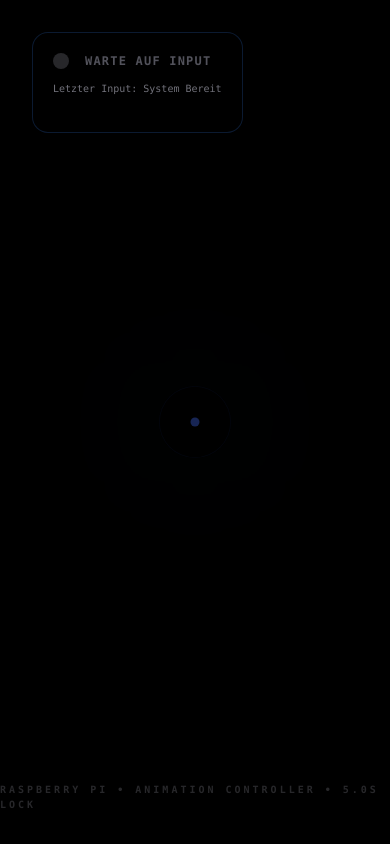
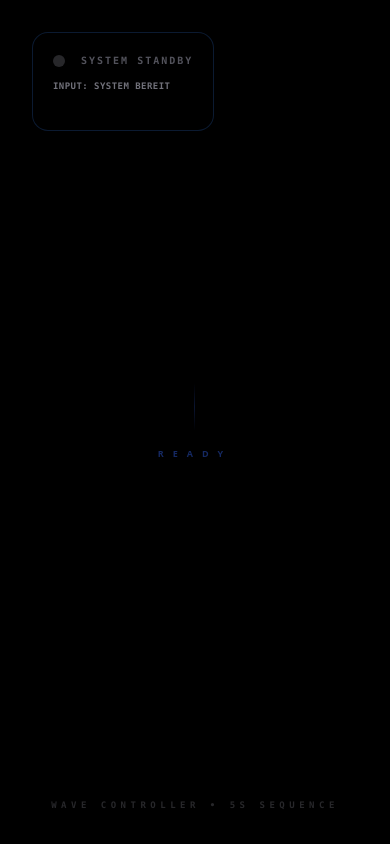
Before and after one commit to climmi/rasp_ani, a React (Vite) app: page / in a window 390 px wide. Built offline with nearby package versions, Linux system fonts and the light colour scheme.

Commit message:
feat: Refine animation visuals and input handling
Improves the visual presentation of the animation overlay with a softer gradient and a new ripple effect. Also enhances input handling by preventing animation re-triggering on key repeat and updating the last input display with more detail.

```diff
--- a/App.tsx
+++ b/App.tsx
@@ -23,7 +23,6 @@ const App: React.FC = () => {
   }, []);
 
   const triggerAnimation = useCallback(() => {
-    // Wenn die Animation bereits läuft, ignorieren wir JEDEN weiteren Input
     if (isRunningRef.current) return;
 
     isRunningRef.current = true;
@@ -32,7 +31,6 @@ const App: React.FC = () => {
 
     const startTime = Date.now();
 
-    // Countdown für das UI (alle 50ms)
     countdownIntervalRef.current = window.setInterval(() => {
       const elapsed = Date.now() - startTime;
       const remaining = Math.max(0, (DURATION_MS - elapsed) / 1000);
@@ -43,7 +41,6 @@ const App: React.FC = () => {
       }
     }, 50);
 
-    // Der garantierte Timeout für das Ende nach 5 Sekunden
     timerRef.current = window.setTimeout(() => {
       stopAnimation();
     }, DURATION_MS);
@@ -51,7 +48,6 @@ const App: React.FC = () => {
 
   useEffect(() => {
     const handleKeyDown = (e: KeyboardEvent) => {
-      // Wichtig: Verhindert Mehrfachtrigger durch gedrückt halten
       if (e.repeat) return;
 
       const inputLabel = e.key === ' ' ? 'Leertaste' : e.key;
@@ -75,27 +71,27 @@ const App: React.FC = () => {
       className="min-h-screen w-full bg-black flex flex-col items-center justify-center overflow-hidden cursor-none select-none"
       onClick={triggerAnimation}
     >
-      {/* Status & Timer */}
+      {/* Status & Timer UI */}
       <div className="fixed top-8 left-8 z-[100] font-mono">
-        <div className="bg-black/80 backdrop-blur-xl p-5 border border-blue-500/20 rounded-2xl shadow-[0_0_30px_rgba(0,0,0,0.5)]">
+        <div className="bg-black/90 backdrop-blur-2xl p-5 border border-blue-500/20 rounded-2xl shadow-[0_0_40px_rgba(0,0,0,0.7)]">
           <div className="flex items-center gap-4 mb-3">
-            <div className={`w-4 h-4 rounded-full transition-all duration-300 ${isTriggered ? 'bg-blue-400 shadow-[0_0_15px_#60a5fa] animate-pulse' : 'bg-zinc-800'}`} />
-            <span className={`text-xs font-black tracking-widest uppercase ${isTriggered ? 'text-blue-400' : 'text-zinc-600'}`}>
-              {isTriggered ? 'Animation Aktiv' : 'Warte auf Input'}
+            <div className={`w-3 h-3 rounded-full transition-all duration-300 ${isTriggered ? 'bg-blue-400 shadow-[0_0_15px_#60a5fa] animate-pulse' : 'bg-zinc-800'}`} />
+            <span className={`text-[10px] font-black tracking-[0.2em] uppercase ${isTriggered ? 'text-blue-400' : 'text-zinc-600'}`}>
+              {isTriggered ? 'Wellen-Emitter Aktiv' : 'System Standby'}
             </span>
           </div>
 
-          <div className="text-[10px] text-zinc-500 font-medium mb-4">Letzter Input: {lastInput}</div>
+          <div className="text-[9px] text-zinc-500 font-bold mb-4 tracking-wider">INPUT: {lastInput.toUpperCase()}</div>
 
           {isTriggered && (
-            <div className="w-56">
-              <div className="flex justify-between text-[11px] text-blue-300 font-bold mb-2 tabular-nums">
-                <span>REMAINING</span>
+            <div className="w-48">
+              <div className="flex justify-between text-[10px] text-blue-300/80 font-bold mb-2 tabular-nums tracking-widest">
+                <span>TIMER</span>
                 <span>{timeLeft.toFixed(2)}s</span>
               </div>
-              <div className="w-full bg-zinc-900 h-2 rounded-full overflow-hidden p-[1px]">
+              <div className="w-full bg-zinc-950 h-1.5 rounded-full overflow-hidden">
                 <div
-                  className="h-full bg-blue-500 transition-all duration-75 ease-linear rounded-full shadow-[0_0_10px_rgba(59,130,246,0.8)]"
+                  className="h-full bg-blue-600 shadow-[0_0_10px_#2563eb] transition-all duration-75 ease-linear"
                   style={{ width: `${(timeLeft / (DURATION_MS/1000)) * 100}%` }}
                 />
               </div>
@@ -107,20 +103,17 @@ const App: React.FC = () => {
       {/* Animation Layer */}
       <AnimationOverlay isActive={isTriggered} />
 
-      {/* Zentrierter Standby-Indikator */}
+      {/* Standby Indikator */}
       {!isTriggered && (
-        <div className="relative group transition-all duration-500 scale-75 md:scale-100">
-          <div className="absolute inset-0 bg-blue-500/5 blur-[100px] rounded-full" />
-          <div className="w-24 h-24 border border-blue-900/10 rounded-full flex items-center justify-center relative bg-black/40 backdrop-blur-sm">
-            <div className="absolute inset-0 border border-blue-500/20 rounded-full animate-[ping_3s_infinite]" />
-            <div className="w-3 h-3 bg-blue-950 rounded-full" />
-          </div>
+        <div className="flex flex-col items-center gap-4 animate-pulse">
+          <div className="w-px h-12 bg-gradient-to-b from-transparent via-blue-900/50 to-transparent" />
+          <div className="text-[9px] text-blue-900 font-black tracking-[1em] uppercase">Ready</div>
         </div>
       )}
 
-      {/* Footer Branding */}
-      <div className="fixed bottom-8 text-[10px] text-zinc-800 font-mono font-bold tracking-[0.3em] uppercase">
-        Raspberry Pi • Animation Controller • 5.0s Lock
+      {/* Footer */}
+      <div className="fixed bottom-8 text-[9px] text-zinc-800 font-mono font-bold tracking-[0.5em] uppercase pointer-events-none">
+        Wave Controller • 5s Sequence
       </div>
     </div>
   );
--- a/components/AnimationOverlay.tsx
+++ b/components/AnimationOverlay.tsx
@@ -6,38 +6,53 @@ interface AnimationOverlayProps {
 }
 
 export const AnimationOverlay: React.FC<AnimationOverlayProps> = ({ isActive }) => {
+  // Wir erstellen 4 Wellen-Ringe für einen flüssigen Effekt
+  const rings = [0, 1, 2, 3];
+
   return (
     <div
-      className={`fixed inset-0 pointer-events-none z-40 transition-opacity duration-300 ${
-        isActive ? 'opacity-100' : 'opacity-0'
+      className={`fixed inset-0 pointer-events-none z-40 transition-all duration-1000 ${
+        isActive ? 'opacity-100 bg-[#000510]' : 'opacity-0 bg-black'
       }`}
     >
-      {/* Basisschicht: Dunkelblaues Leuchten */}
-      <div className={`absolute inset-0 bg-[#000814] transition-colors duration-500 ${isActive ? 'bg-[#001d3d]' : 'bg-black'}`} />
-
-      {/* Pulsierende Lichtquelle */}
+      {/* Zentraler Leuchteffekt */}
       {isActive && (
         <div className="absolute inset-0 flex items-center justify-center overflow-hidden">
-          <div className="w-[200vw] h-[200vh] bg-[radial-gradient(circle_at_center,_rgba(37,99,235,0.25)_0%,_rgba(0,0,0,0)_60%)] animate-soft-pulse" />
+          {/* Hintergrund-Glow */}
+          <div className="absolute w-[100vmax] h-[100vmax] bg-[radial-gradient(circle_at_center,_rgba(29,78,216,0.15)_0%,_transparent_70%)]" />
 
-          {/* Zusätzlicher sanfter Glow am Rand */}
-          <div className="absolute inset-0 shadow-[inset_0_0_150px_rgba(37,99,235,0.15)]" />
+          {/* Wellen-Ringe */}
+          {rings.map((i) => (
+            <div
+              key={i}
+              className="absolute rounded-full border border-blue-500/30 shadow-[0_0_20px_rgba(59,130,246,0.2)] animate-ripple"
+              style={{
+                animationDelay: `${i * 1.2}s`,
+                width: '100px',
+                height: '100px',
+              }}
+            />
+          ))}
+
+          {/* Zentraler Kern */}
+          <div className="absolute w-4 h-4 bg-blue-400 rounded-full shadow-[0_0_30px_#60a5fa] animate-pulse" />
         </div>
       )}
 
       <style>{`
-        @keyframes soft-pulse {
-          0%, 100% {
-            transform: scale(0.8);
-            opacity: 0.3;
+        @keyframes ripple {
+          0% {
+            transform: scale(1);
+            opacity: 0.8;
           }
-          50% {
-            transform: scale(1.1);
-            opacity: 0.7;
+          100% {
+            transform: scale(15);
+            opacity: 0;
           }
         }
-        .animate-soft-pulse {
-          animation: soft-pulse 2.5s infinite ease-in-out;
+        .animate-ripple {
+          animation: ripple 4.8s cubic-bezier(0, 0.2, 0.8, 1) infinite;
+          will-change: transform, opacity;
         }
       `}</style>
     </div>
```
